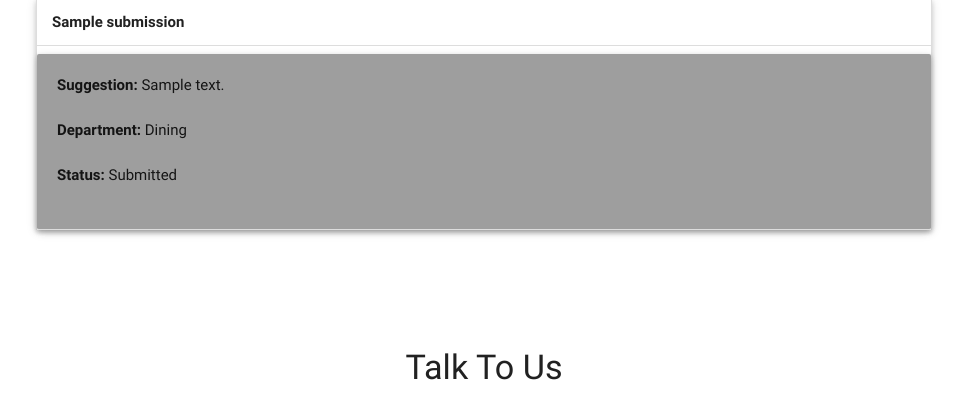
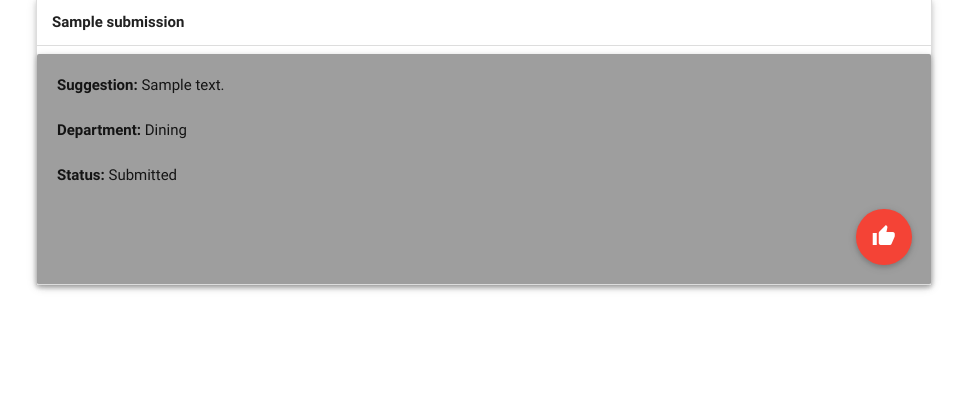
Before and after one commit to Tienza/foxTalk, a PHP site: page / in a window 1280 px wide, after a click that opens the changed part. Shown: the part 1245-1647 px from the top of the page, without its empty margins (156-1123 px from the left). Run offline with PHP 8.4, Linux system fonts and the light colour scheme; tables that the repository leaves empty hold one stand-in row (values such as "Sample post"); some libraries are stand-ins or nearby versions.

Commit message:
Implemented up vote button in collapsables

```diff
--- a/front-end/includes/helpers.php
+++ b/front-end/includes/helpers.php
@@ -70,6 +70,7 @@
 					echo '<div><span><b>Suggestion: </b></span>' . $row['description'] . '</div></br>';
 					echo '<div><span><b>Department: </b></span>' . $row['department'] . '</div></br>';
 					echo '<div><span><b>Status: </b></span>' . $row['status'] . '</div></br>';
+					echo '<div style="text-align:right;vertical-align:top"><a class="btn-floating btn-large waves-effect waves-light red"><i class="material-icons">thumb_up</i></a></div>';
 					echo '</div>';
 				echo '</li>';
 			}
```
